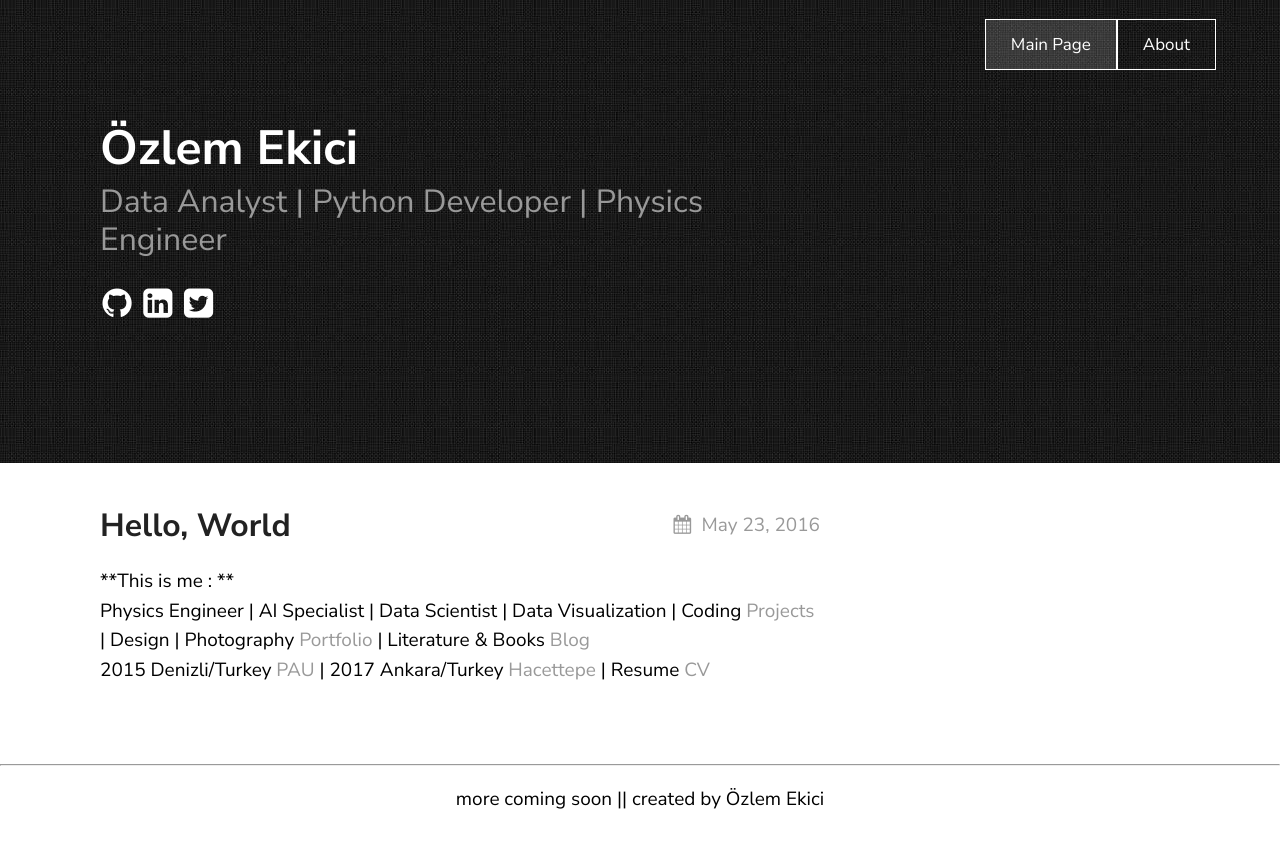
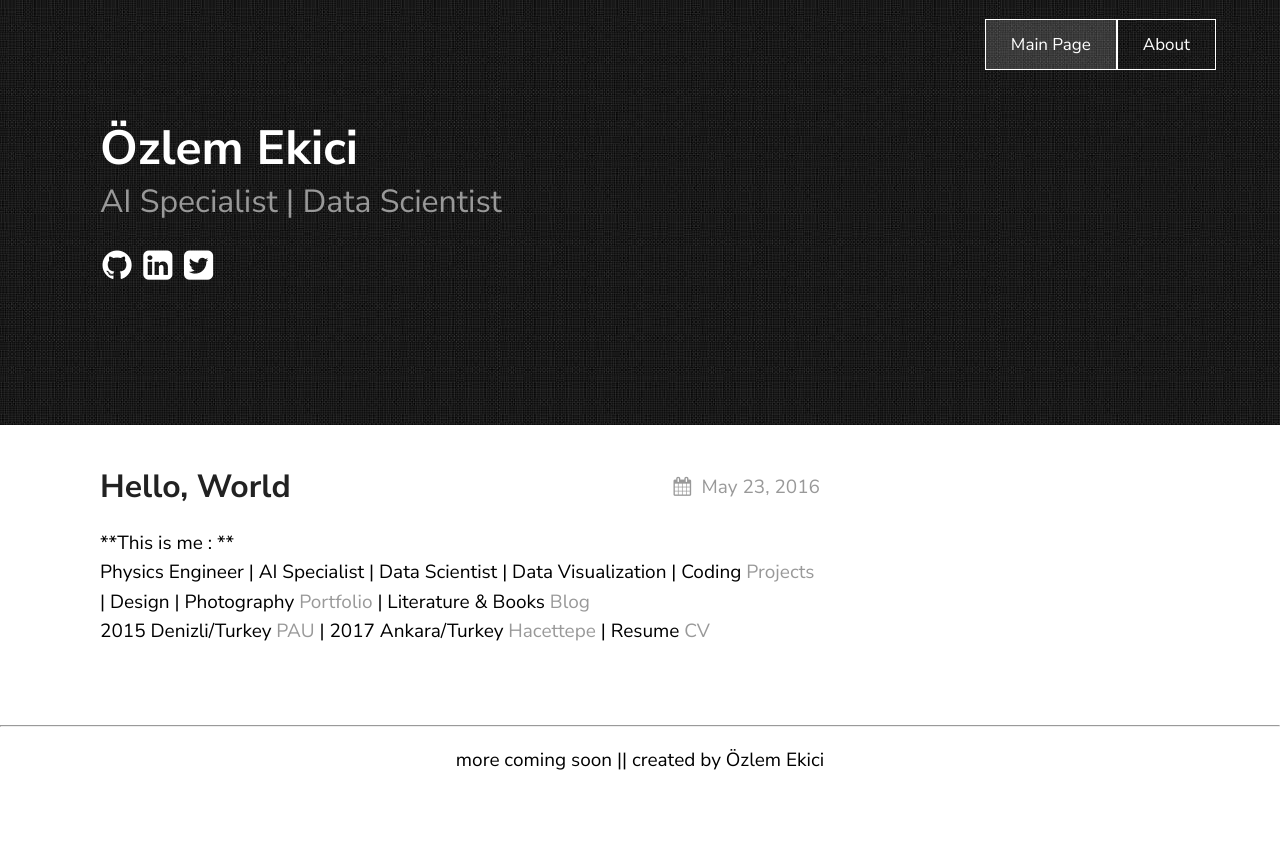
Before and after one commit to ozlemekici/ozlemekici.github.io, a Jekyll site: the page built from index.markdown, in a window 1280 px wide. Shown: the top 848 px of the page. Built offline with Jekyll 4.4.1, drawn with Linux system fonts in a browser that asks for light colours.

Commit message:
Update _config.yml

```diff
--- a/_config.yml
+++ b/_config.yml
@@ -15,7 +15,7 @@ plugins:
 
 texture:
   title: Özlem Ekici
-  tagline:  Data Analyst | Python Developer | Physics Engineer
+  tagline:  AI Specialist | Data Scientist
   date_format: "%b %-d, %Y"
   style: black
 
@@ -30,3 +30,5 @@ texture:
     github:  ozlemekici
     linkedIn: in/ozlemekici   # format: locale/username
     twitter: levlapad
+    kaggle: ozlemekici
+    instagram: levlapad
```
